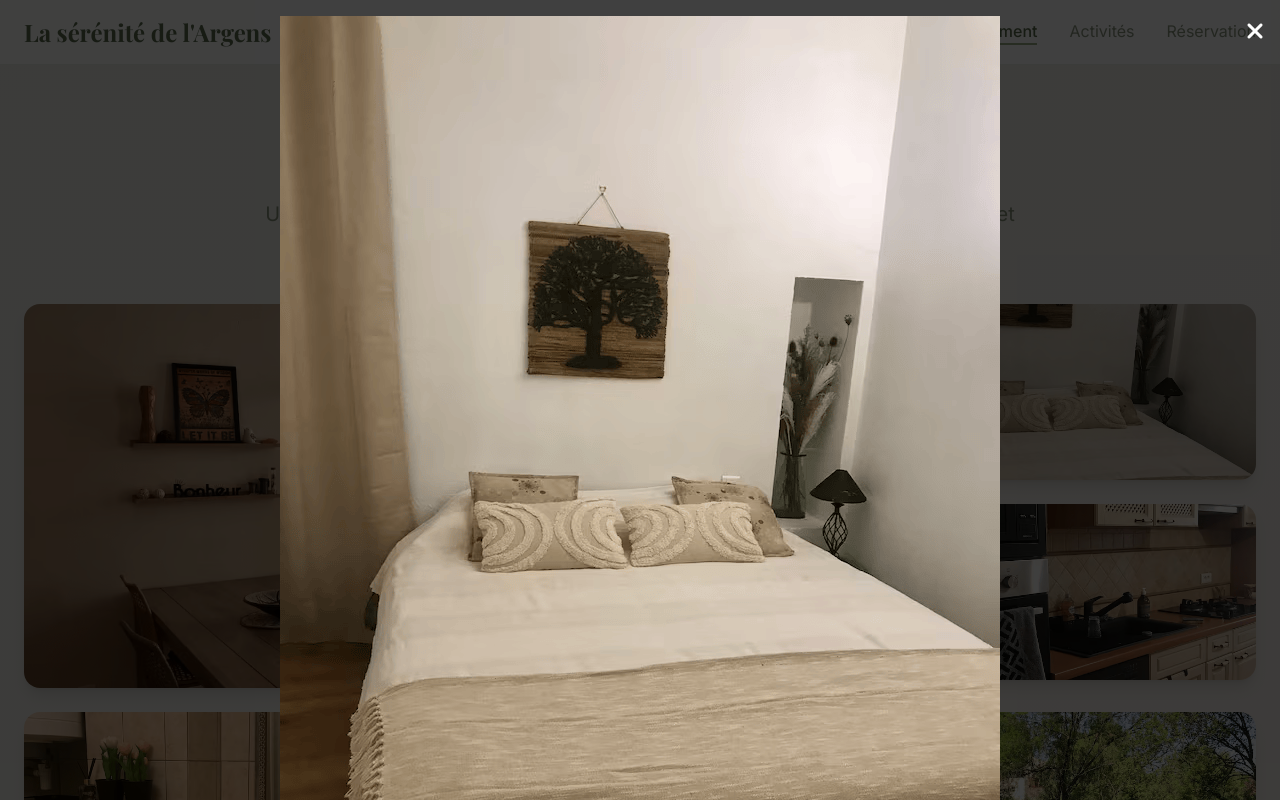
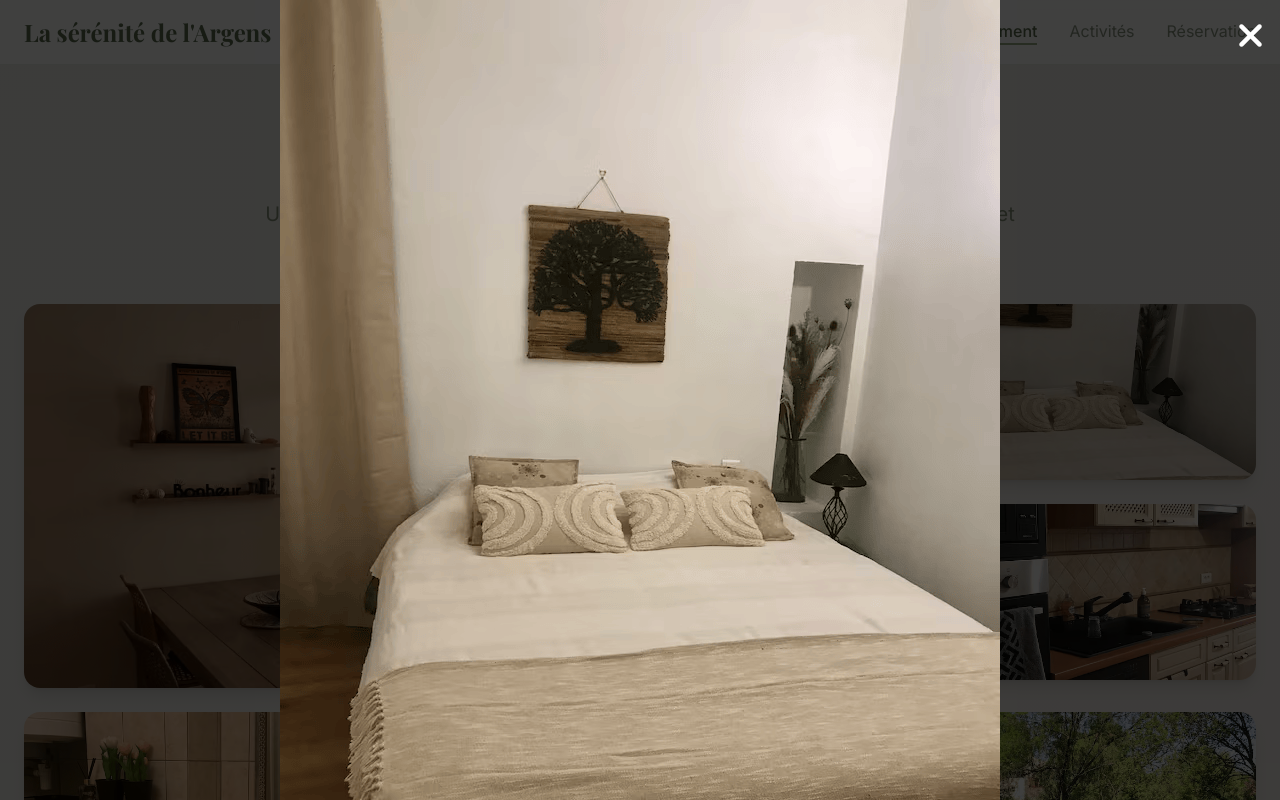
Before and after one commit to hadrien28/la-serenite-de-l-argens, a plain HTML site: page logement.html in a window 1280 px wide. Both pictures are taken after a click on the picture 1058 px from the left and 392 px from the top of the page. Shown: the top 800 px of the page. Drawn offline with nearby package versions, Linux system fonts and the light colour scheme.

Commit message:
Update logement.html

```diff
--- a/logement.html
+++ b/logement.html
@@ -451,18 +451,44 @@
         // Image gallery lightbox effect
         document.querySelectorAll('.image-hover').forEach(img => {
             img.addEventListener('click', function() {
-                // Simple lightbox effect
+                // Build lightbox elements
                 const overlay = document.createElement('div');
-                overlay.className = 'fixed inset-0 bg-black bg-opacity-75 flex items-center justify-center z-50';
-                overlay.innerHTML = `
-                    <div class="max-w-4xl max-h-full p-4">
-                        <img src="${this.src}" alt="${this.alt}" class="max-w-full max-h-full object-contain">
-                        <button class="absolute top-4 right-4 text-white text-2xl hover:text-gray-300" onclick="this.parentElement.remove()">
-                            <i class="fas fa-times"></i>
-                        </button>
-                    </div>
-                `;
+                overlay.className = 'lightbox-overlay fixed inset-0 bg-black bg-opacity-75 flex items-center justify-center z-50';
+
+                const container = document.createElement('div');
+                container.className = 'relative max-w-4xl max-h-full';
+
+                const bigImg = document.createElement('img');
+                bigImg.src = this.src;
+                bigImg.alt = this.alt;
+                bigImg.className = 'block max-w-full max-h-full object-contain';
+
+                const closeBtn = document.createElement('button');
+                closeBtn.className = 'fixed top-4 right-4 text-white text-3xl md:text-4xl hover:text-gray-300';
+                closeBtn.setAttribute('aria-label', 'Fermer l\'image');
+                closeBtn.innerHTML = '<i class="fas fa-times"></i>';
+
+                const closeOverlay = () => {
+                    overlay.remove();
+                    document.body.style.overflow = 'auto';
+                    document.removeEventListener('keydown', escHandler);
+                };
+
+                const escHandler = (e) => {
+                    if (e.key === 'Escape') closeOverlay();
+                };
+
+                closeBtn.addEventListener('click', closeOverlay);
+                overlay.addEventListener('click', (e) => {
+                    if (e.target === overlay) closeOverlay();
+                });
+                document.addEventListener('keydown', escHandler);
+
+                container.appendChild(bigImg);
+                overlay.appendChild(container);
+                overlay.appendChild(closeBtn);
                 document.body.appendChild(overlay);
+                document.body.style.overflow = 'hidden';
             });
         });
     </script>
```
